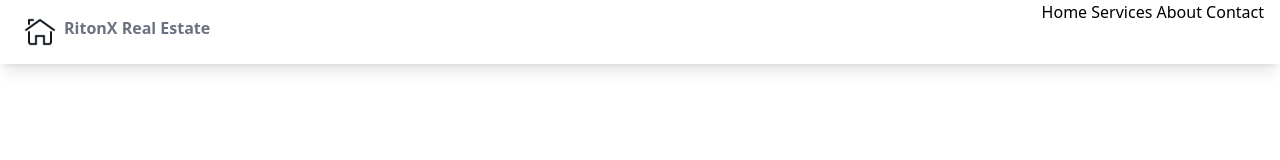
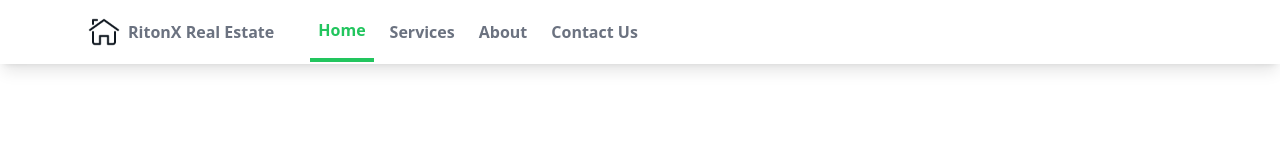
Before and after one commit to RitonX/TailwindCss-Mini-Project, a website: page public/index.html in a window 1280 px wide. Drawn offline with Linux system fonts and the light colour scheme.

Commit message:
navigation and menu finish

```diff
--- a/public/index.html
+++ b/public/index.html
@@ -1,25 +1,37 @@
 <!DOCTYPE html>
 <html lang="en">
+
 <head>
     <script src="./tailwind.js"></script>
     <title>RitonX RealEstate</title>
 </head>
+
 <body>
     <nav class="bg-white shadow-lg">
-        <div class="flex px-4 mx-auto justify-between">
-            <div class="flex space-x-7">
-                <a class="flex item-center py-4 px-2" href="#">
-                    <img class="mr-2 h-8 w-8" src="./images/house.png" alt="Logo">
-                    <span class="font-semibold text-gray-500">RitonX Real Estate</span>
-                </a>
-            </div>
-            <div>
-                <a href="">Home</a>
-                <a href="">Services</a>
-                <a href="">About</a>
-                <a href="">Contact</a>
+        <div class="max-w-6xl px-4 mx-auto ">
+            <div class="flex justify-between">
+                <div class="flex space-x-7">
+                    <div>
+                        <a class="flex items-center py-4 px-2" href="#">
+                            <img class="mr-2 h-8 w-8" src="./images/house.png" alt="Logo">
+                            <span class="font-semibold text-gray-500">RitonX Real Estate</span>
+                        </a>
+                    </div>
+
+
+                    <div class="hidden md:flex space-x-2 items-center">
+                        <a class="font-semibold py-4 px-2 text-green-500 border-green-500 border-b-4" href="">Home</a>
+                        <a class="font-semibold py-4 px-2 text-gray-500 hover:text-green-500 transition duration-300"
+                            href="">Services</a>
+                        <a class="font-semibold py-4 px-2 text-gray-500 hover:text-green-500 transition duration-300"
+                            href="">About</a>
+                        <a class="font-semibold py-4 px-2 text-gray-500 hover:text-green-500 transition duration-300"
+                            href="">Contact Us</a>
+                    </div>
+                </div>
             </div>
         </div>
     </nav>
 </body>
+
 </html>
```
